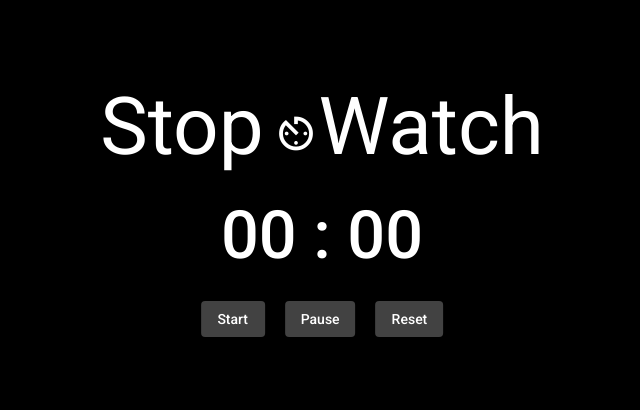
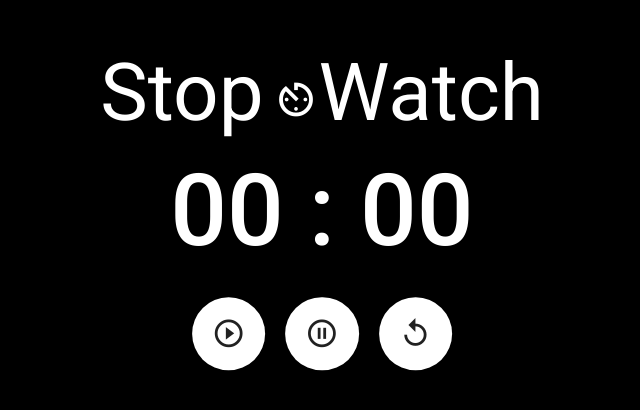
Before and after one commit to rumanstheddy/Ang-Stop-Watch, an Angular app: page / in a window 1280 px wide. Shown: the part 176-586 px from the top of the page, without its empty margins (318-958 px from the left). Built offline with nearby package versions, Linux system fonts and the light colour scheme.

Commit message:
changed button styling

```diff
--- a/src/app/app.component.html
+++ b/src/app/app.component.html
@@ -8,8 +8,8 @@
         <app-timer></app-timer>
     </div>
     <div class="btnContainer">
-        <app-button (click)="start()" text="Start"></app-button>
-        <app-button (click)="pause()" text="Pause" class="pauseBtn"></app-button>
-        <app-button (click)="reset()" text="Reset"></app-button>
+        <app-button (click)="start()" icon_type="play_circle_outline"></app-button>
+        <app-button (click)="pause()" icon_type="pause_circle_outline" class="pauseBtn"></app-button>
+        <app-button (click)="reset()" icon_type="replay"></app-button>
     </div>
 </div>
--- a/src/app/app.component.scss
+++ b/src/app/app.component.scss
@@ -35,6 +35,6 @@
 }
 
 .timerContainer {
-  margin-top: 40px;
-  margin-bottom: 50px;
+  margin-top: 70px;
+  margin-bottom: 70px;
 }
--- a/src/app/components/button/button.component.html
+++ b/src/app/components/button/button.component.html
@@ -1 +1 @@
-<button class="stopWatchBtn" mat-raised-button>{{ text }}</button>
+<button mat-fab><mat-icon>{{ icon_type }}</mat-icon></button>
--- a/src/app/components/button/button.component.scss
+++ b/src/app/components/button/button.component.scss
@@ -1,4 +1,11 @@
-.stopWatchBtn {
-    height: auto;
-    width: auto;
+.mat-fab {
+  background-color: white;
+  width: 55pt;
+  height: 55pt;
 }
+
+.mat-icon {
+    width: 25pt;
+    height: 25pt;
+    font-size: 25pt;
+}
--- a/src/app/components/button/button.component.ts
+++ b/src/app/components/button/button.component.ts
@@ -7,7 +7,7 @@ import { StopWatchService } from 'src/app/services/stop-watch.service';
   styleUrls: ['./button.component.scss'],
 })
 export class ButtonComponent implements OnInit {
-  @Input() text: string = '';
+  @Input() icon_type: string = '';
   // stopWatchService: StopWatchService = new StopWatchService;
 
   constructor(private stopWatchService: StopWatchService) {}
--- a/src/app/components/timer/timer.component.scss
+++ b/src/app/components/timer/timer.component.scss
@@ -1,5 +1,5 @@
 .timer {
   display: flex;
   justify-content: center;
-  font-size: 50pt;
+  font-size: 75pt;
 }
```
